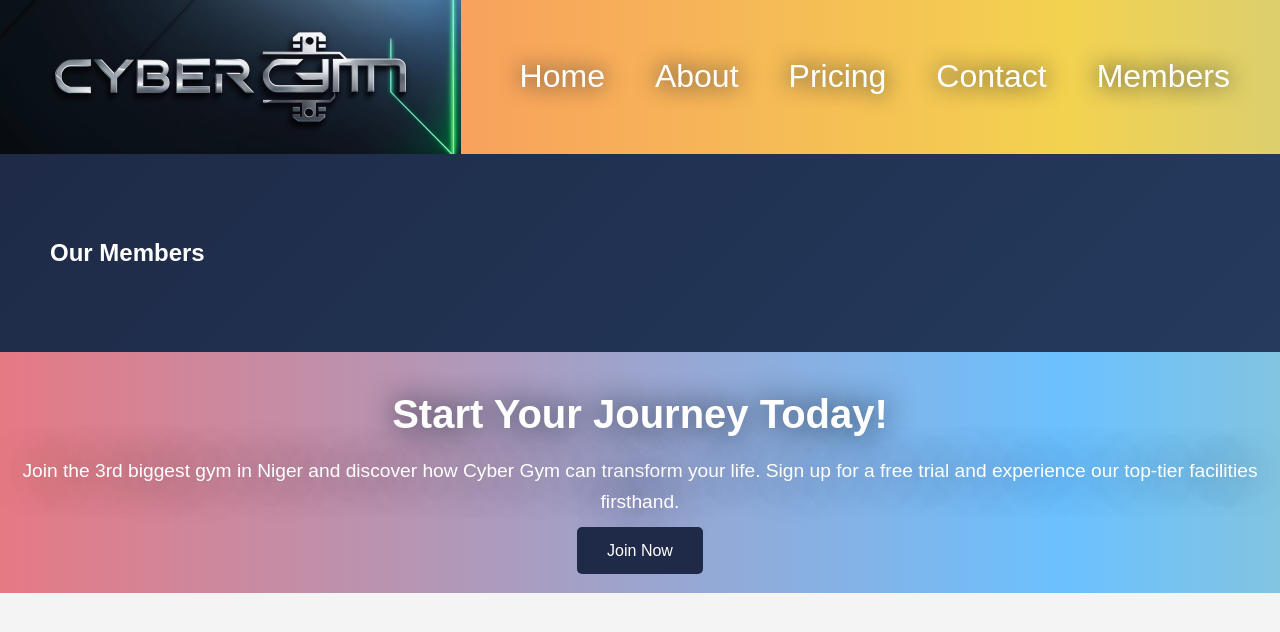
After one commit to LukasDufek28/Cyber-Gym, a Flask app: page /members in a window 1280 px wide. The commit adds this page. Shown: the top 632 px of the page. Run offline with Flask 2, Linux system fonts and the light colour scheme; data that the repository does not hold is empty.

Commit message:
final (project)

```diff
--- a/app.py
+++ b/app.py
@@ -36,6 +36,11 @@ def contact():
 
     return render_template('contact.html', form=f, success=False)
 
+@app.route("/members")
+def members():
+    members_list = Clanok.query.all()
+    return render_template("members.html", members=members_list)
+
 
 with app.app_context():
     db.create_all()
--- a/forms.py
+++ b/forms.py
@@ -6,4 +6,4 @@ class PridajClanokFormular(FlaskForm):
     meno = StringField("Meno", validators=[DataRequired()])
     email = StringField("email", validators=[DataRequired()])
     recenzia = TextAreaField("Recenzia")
-    odoslat = SubmitField("Pridaj clanok")
+    submit = SubmitField("Submit")
--- a/static/CSS/styles.css
+++ b/static/CSS/styles.css
@@ -503,3 +503,44 @@ body {
         grid-template-columns: 1fr;
     }
 }
+
+
+
+
+
+
+
+.members-list {
+    padding: 2rem;
+    background: linear-gradient(135deg, #1E2A47, #243B5E);
+    padding: 80px 20px;
+    color: white;
+    padding-left: 50px;
+    padding-right: 50px;
+}
+
+.members-container {
+    display: flex;
+    flex-direction: column;
+    gap: 1.5rem;
+}
+
+.member-box {
+    background: white;
+    padding: 1.5rem;
+    border-radius: 8px;
+    box-shadow: 0 4px 6px rgba(0, 0, 0, 0.1);
+    border: 1px solid #ddd;
+}
+
+.member-box h3 {
+    margin-bottom: 0.5rem;
+    font-size: 1.5rem;
+    color: #333;
+}
+
+.member-box p {
+    margin: 0.2rem 0;
+    font-size: 2rem;
+    color: #666;
+}
--- a/templates/_base.html
+++ b/templates/_base.html
@@ -20,6 +20,7 @@
                     <li><a href="/about">About</a></li>
                     <li><a href="/pricing">Pricing</a></li>
                     <li><a href="/contact">Contact</a></li>
+                    <li><a href="/members">Members</a></li>
                 </ul>
             </nav>
         </div>
--- a/templates/contact.html
+++ b/templates/contact.html
@@ -15,7 +15,7 @@
             </div>
 
             <div class="contact-form">
-                <h3>Send Us a Message</h3>
+                <h3>Sign up for the 3rd biggest gym in Niger</h3>
                 <form action="/contact" method="post">
                     {{ form.hidden_tag() }}
 
@@ -28,7 +28,7 @@
                     <label for="recenzia">Your Message:</label>
                     {{ form.recenzia(class_="form-control", id="recenzia", rows=5) }}
 
-                    {{ form.odoslat(class_="btn btn-primary") }}
+                    {{ form.submit(class_="btn btn-primary") }}
                 </form>
 
             </div>
--- /dev/null
+++ b/templates/members.html
@@ -0,0 +1,25 @@
+{% extends "_base.html" %}
+{% block content %}
+<section class="members-list">
+    <div class="container">
+        <h2>Our Members</h2>
+        <div class="members-container">
+            {% for member in members %}
+            <div class="member-box">
+                <p><strong>Name:</strong> {{ member.meno }}</p>
+                <p><strong>Email:</strong> {{ member.email }}</p>
+                <p><strong>Message:</strong> {{ member.recenzia }}</p>
+            </div>
+            {% endfor %}
+        </div>
+    </div>
+</section>
+
+<section class="cta">
+    <div class="container">
+        <h2>Start Your Journey Today!</h2>
+        <p>Join the 3rd biggest gym in Niger and discover how Cyber Gym can transform your life. Sign up for a free trial and experience our top-tier facilities firsthand.</p>
+        <a href="/pricing" class="btn">Join Now</a>
+    </div>
+</section>
+{% endblock %}
```
